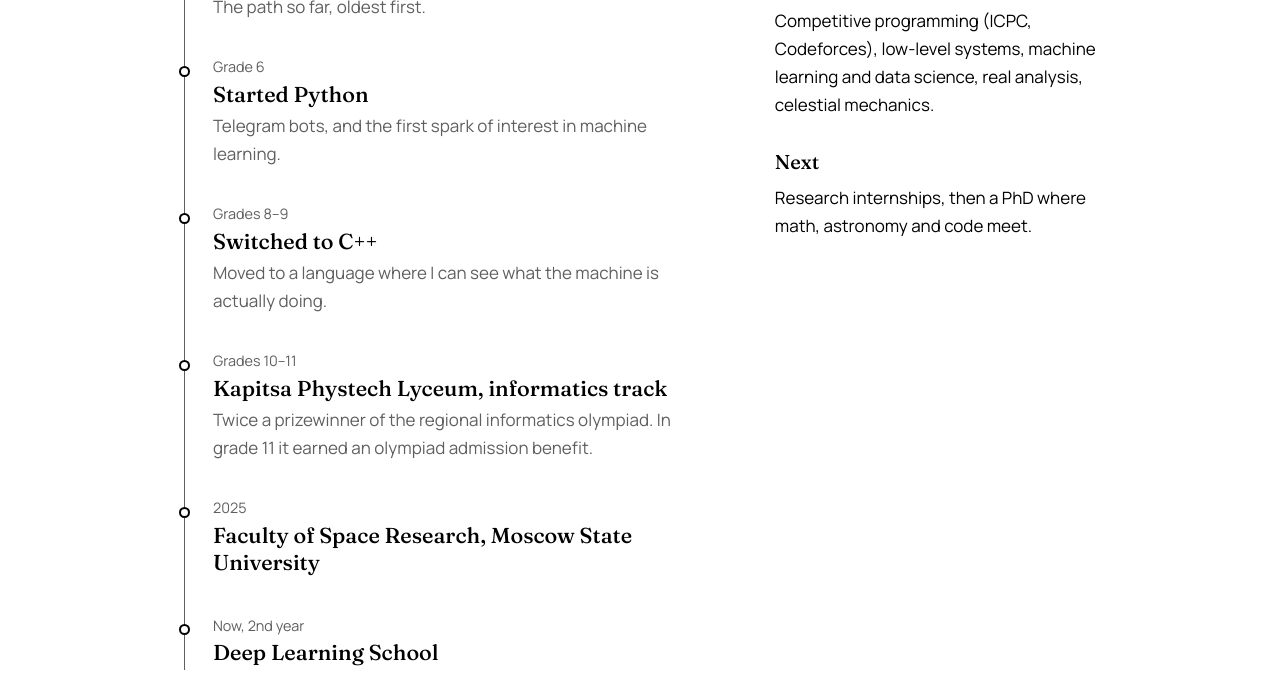
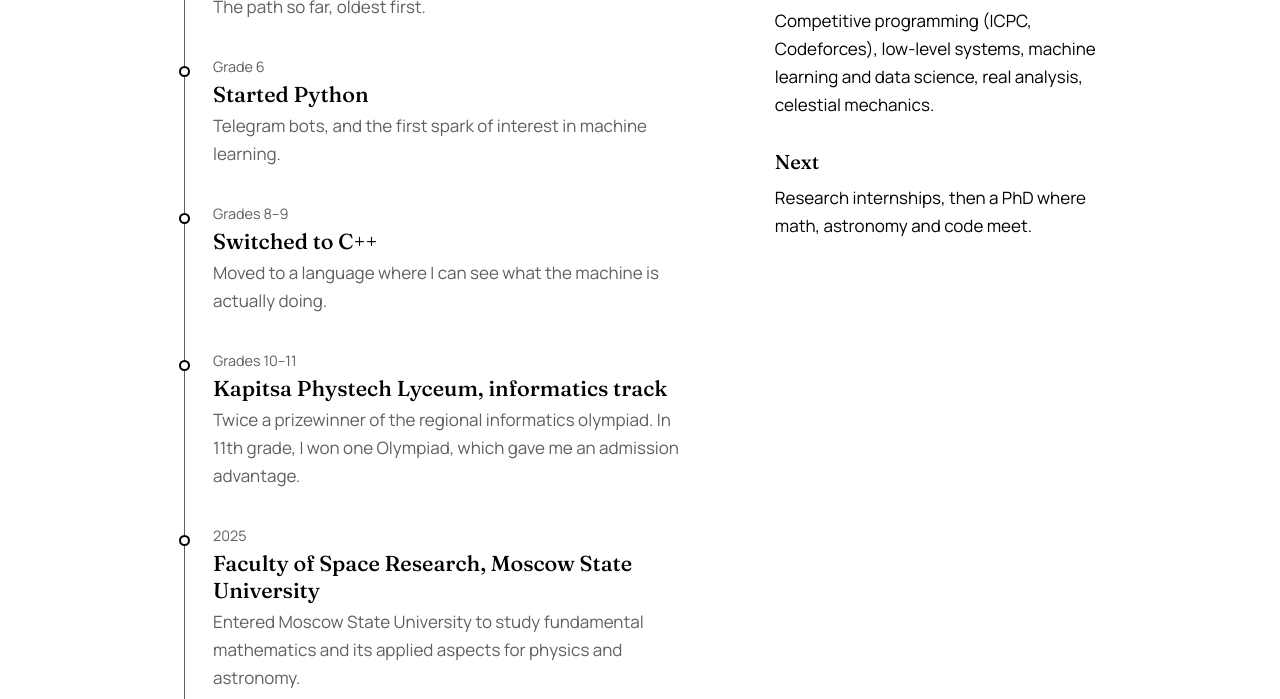
Before and after one commit to odduck41/odduck41.github.io, a plain HTML site: page about/index.html in a window 1280 px wide. Shown: the part 253-952 px from the top of the page. Drawn offline with Linux system fonts and the light colour scheme.

Commit message:
some changes in About

```diff
--- a/about/index.html
+++ b/about/index.html
@@ -31,12 +31,12 @@
     <div class="grid">
       <ol class="tl">
         <li><h1 data-ru="Обо мне">About Me</h1>
-    <p class="sub" data-ru="Мой путь от первых проектов до сегодняшнего дня.">The path so far, oldest first.</p></li>
+          <p class="sub" data-ru="Мой путь от первых проектов до сегодняшнего дня.">The path so far, oldest first.</p></li>
         <li><p class="when" data-ru="6-й класс">Grade 6</p><h3 data-ru="Начал писать на Python">Started Python</h3><p data-ru="Писал ботов для Telegram и впервые заинтересовался машинным обучением.">Telegram bots, and the first spark of interest in machine learning.</p></li>
         <li><p class="when" data-ru="8–9-й классы">Grades 8–9</p><h3 data-ru="Перешёл на C++">Switched to C++</h3><p data-ru="Выбрал язык, на котором лучше видно, что происходит внутри компьютера.">Moved to a language where I can see what the machine is actually doing.</p></li>
-        <li><p class="when" data-ru="10–11-й классы">Grades 10–11</p><h3 data-ru="Физтех-лицей им. Капицы, профиль «Информатика»">Kapitsa Phystech Lyceum, informatics track</h3><p data-ru="Дважды стал призёром регионального этапа олимпиады по информатике. В 11-м классе это дало льготу при поступлении.">Twice a prizewinner of the regional informatics olympiad. In grade 11 it earned an olympiad admission benefit.</p></li>
-        <li><p class="when">2025</p><h3 data-ru="Факультет космических исследований МГУ">Faculty of Space Research, Moscow State University</h3></li>
-        <li><p class="when" data-ru="Сейчас, 2-й курс">Now, 2nd year</p><h3>Deep Learning School</h3></li>
+        <li><p class="when" data-ru="10–11-й классы">Grades 10–11</p><h3 data-ru="Физтех-лицей им. Капицы, профиль «Информатика»">Kapitsa Phystech Lyceum, informatics track</h3><p data-ru="Дважды стал призёром регионального этапа олимпиады по информатике. В 11-м классе выиграл перечневую олимпиаду, что дало льготу при поступлении.">Twice a prizewinner of the regional informatics olympiad. In 11th grade, I won one Olympiad, which gave me an admission advantage.</p></li>
+        <li><p class="when">2025</p><h3 data-ru="Факультет космических исследований МГУ">Faculty of Space Research, Moscow State University</h3><p data-ru="Поступил в МГУ чтобы изучать фундаментальную математику и её прикладные аспекты для физики и астрономии.">Entered Moscow State University to study fundamental mathematics and its applied aspects for physics and astronomy.<p></li>
+        <li><p class="when" data-ru="Сейчас, 2-й курс">Now, 2nd year</p><h3 data-ru="Продолжаю обучение">I continue my studies</h3><p data-ru="Продолжаю обучение на ФКИ МГУ. Так же учусь в DLS — Deep Learning School — курсы физтеха по глубокому обучению. Планирую поступать в ШАД. Иногда слушаю лекции Независимого Московского Университета. Занимаюсь своими проектами и учу математику.">I am continuing my studies at the MSU FSR. I also study at the DLS — Deep Learning School — MIPT courses on deep learning. I plan to enroll in the Yandex School of Data Analysis. Sometimes I listen to lectures from the Independent Moscow University. I'm doing my own projects and learning math.</p>
       </ol>
       <div class="side">
         <h3 data-ru="Языки программирования">Languages</h3><p>C++, Python</p>
```
